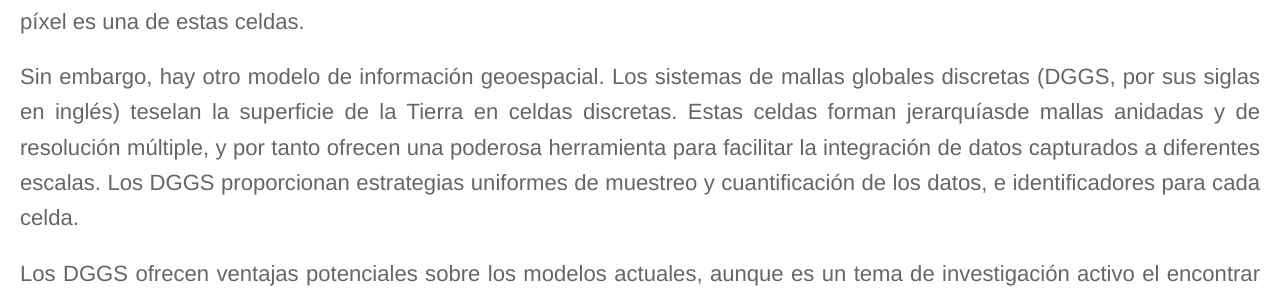
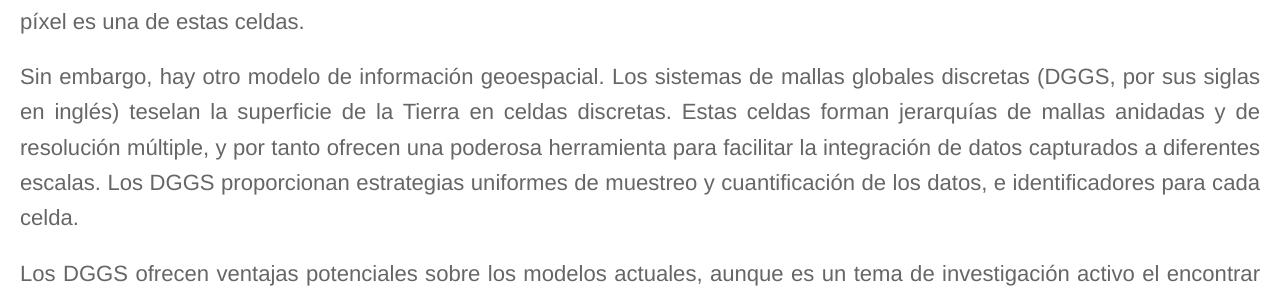
Before and after one commit to IAAA-Lab/IAAA-Lab.github.io, a Jekyll site: the page built from _projects/agrodggs.md, in a window 1280 px wide and 900 px high, scrolled down 1186 px. Shown: the part 196-488 px from the top of the window. Built offline with Jekyll 4.4.1, drawn with Linux system fonts in a browser that asks for light colours.

Commit message:
Fixed a typo

```diff
--- a/_projects/agrodggs.md
+++ b/_projects/agrodggs.md
@@ -15,7 +15,7 @@ Durante las pasadas décadas se han desarrollado infraestructuras de informació
 
 Todas estas iniciativas se han centrado en la explotación de datos existentes, por lo que no han planteado alternativas a los modelos dominantes de representación de información geoespacial. Estos son el modelo vectorial, en el que las entidades tienen geometrías, p.ej., puntos, líneas o polígonos, definidas en determinados sistemas de referencia de coordenadas, y el modelo ráster, en el que el espacio se divide típicamente en celdas rectangulares y la realidad se muestrea en las ubicaciones de estas celdas y se cuantifica en ellas, como p.ej. en una imagen de satélite tomada en el espectro visible en la que cada píxel es una de estas celdas.
 
-Sin embargo, hay otro modelo de información geoespacial. Los sistemas de mallas globales discretas (DGGS, por sus siglas en inglés) teselan la superficie de la Tierra en celdas discretas. Estas celdas forman jerarquíasde mallas anidadas y de resolución múltiple, y por tanto ofrecen una poderosa herramienta para facilitar la integración de datos capturados a diferentes escalas. Los DGGS proporcionan estrategias uniformes de muestreo y cuantificación de los datos, e identificadores para cada celda.
+Sin embargo, hay otro modelo de información geoespacial. Los sistemas de mallas globales discretas (DGGS, por sus siglas en inglés) teselan la superficie de la Tierra en celdas discretas. Estas celdas forman jerarquías de mallas anidadas y de resolución múltiple, y por tanto ofrecen una poderosa herramienta para facilitar la integración de datos capturados a diferentes escalas. Los DGGS proporcionan estrategias uniformes de muestreo y cuantificación de los datos, e identificadores para cada celda.
 
 Los DGGS ofrecen ventajas potenciales sobre los modelos actuales, aunque es un tema de investigación activo el encontrar los mejores casos de uso para ellos. Los DGGS se propusieron hace décadas, pero es ahora cuando la iniciativa de estandarización del OGC (Open Geospatial Consortium) permite considerarlos para las infraestructuras de información geoespacial, donde la interoperabilidad es un requisito fundamental.
 
```
